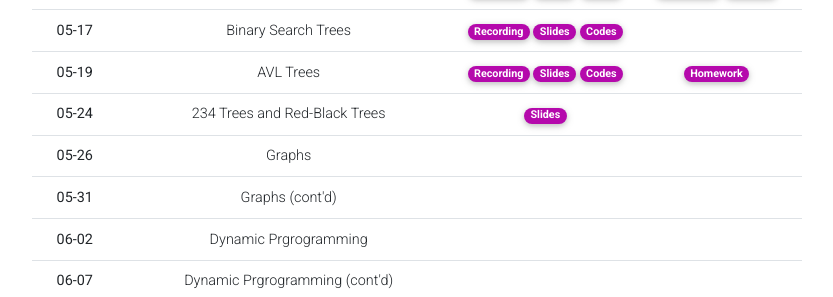
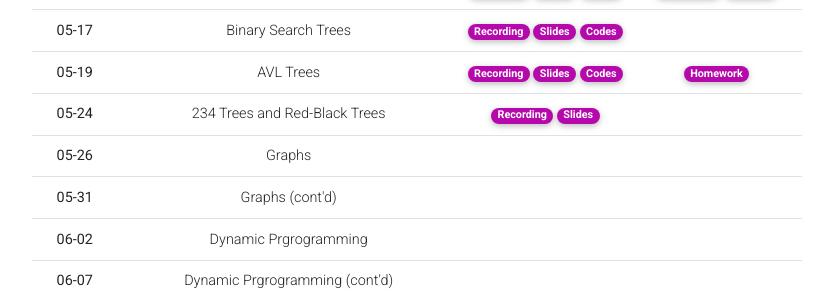
Before and after one commit to Uehwan/Uehwan.github.io, a Jekyll site: the page built from _teaching/datastruct22sp.md, in a window 1280 px wide and 900 px high, scrolled down 1574 px. Shown: the part 306-603 px from the top of the window, without its empty margins (223-1056 px from the left). Built offline with Jekyll 4.4.1, drawn with Linux system fonts in a browser that asks for light colours; nearby versions of some CDN libraries; comment, search, counter and statistics services are not loaded; a style sheet for code colours, icons or effects is not loaded.

Commit message:
[ds22sp] 22-05-24 post

```diff
--- a/_teaching/datastruct22sp.md
+++ b/_teaching/datastruct22sp.md
@@ -275,7 +275,7 @@
       <th scope="row">05-24</th>
       <td>234 Trees and Red-Black Trees</td>
       <td>
-        <!--a href="https://youtu.be/ct4u8Kr9Px4" target="_blank" class="badge badge-pill" style="background-color:#B509AC;">Recording</a-->
+        <a href="https://youtu.be/dKpAHdanf88" target="_blank" class="badge badge-pill" style="background-color:#B509AC;">Recording</a>
         <a href="https://docs.google.com/presentation/d/1DWDnVYIWDtzksOjsa2BWKciT1cgK8YISIJnTHnRU2wk/edit?usp=sharing" target="_blank" class="badge badge-pill" style="background-color:#B509AC;">Slides</a>
         <!--a href="https://colab.research.google.com/drive/1Dg6gmCcntKibeZ5ahHVhRd10PimNvh5J?usp=sharing" target="_blank" class="badge badge-pill" style="background-color:#B509AC;">Codes</a-->
       </td>
```
